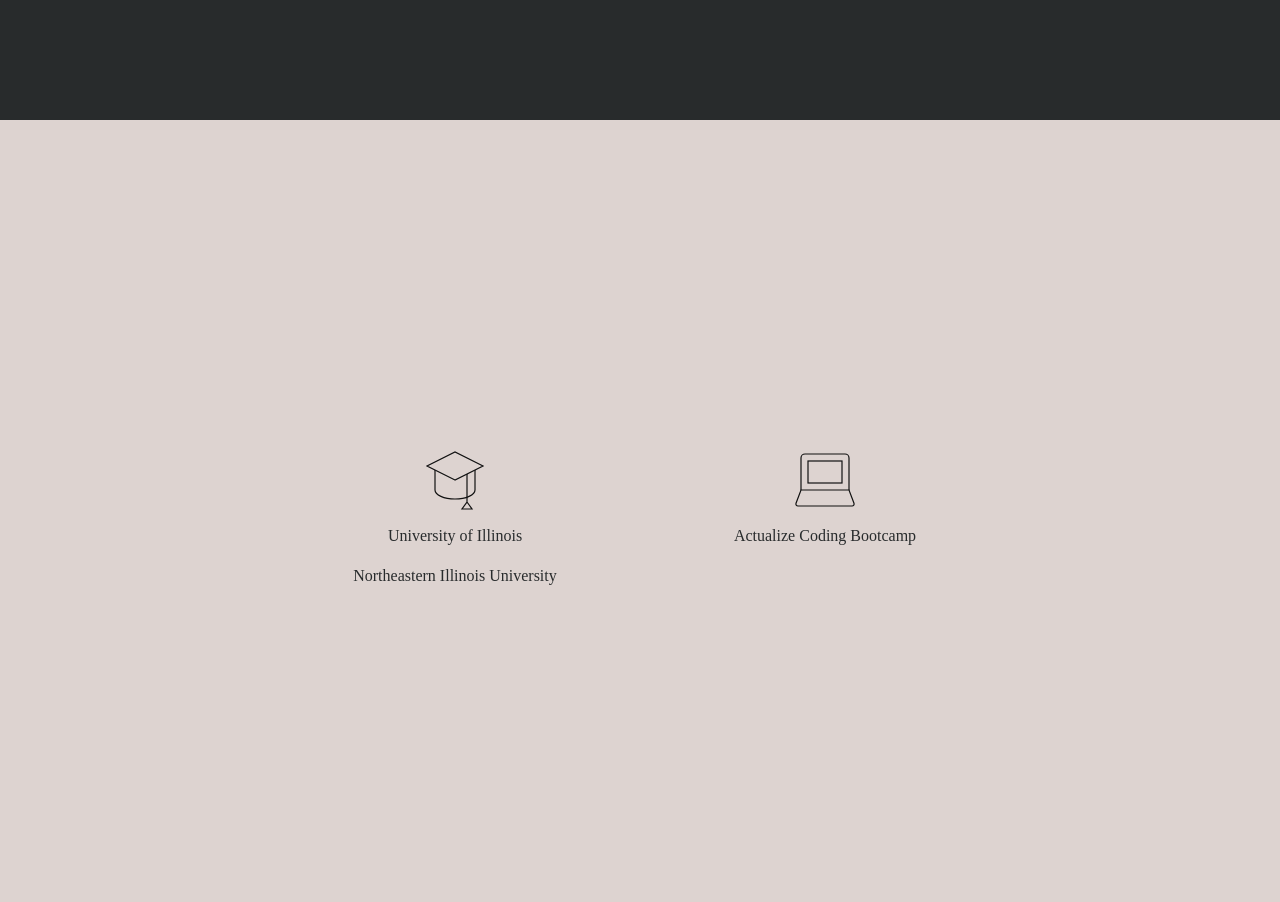
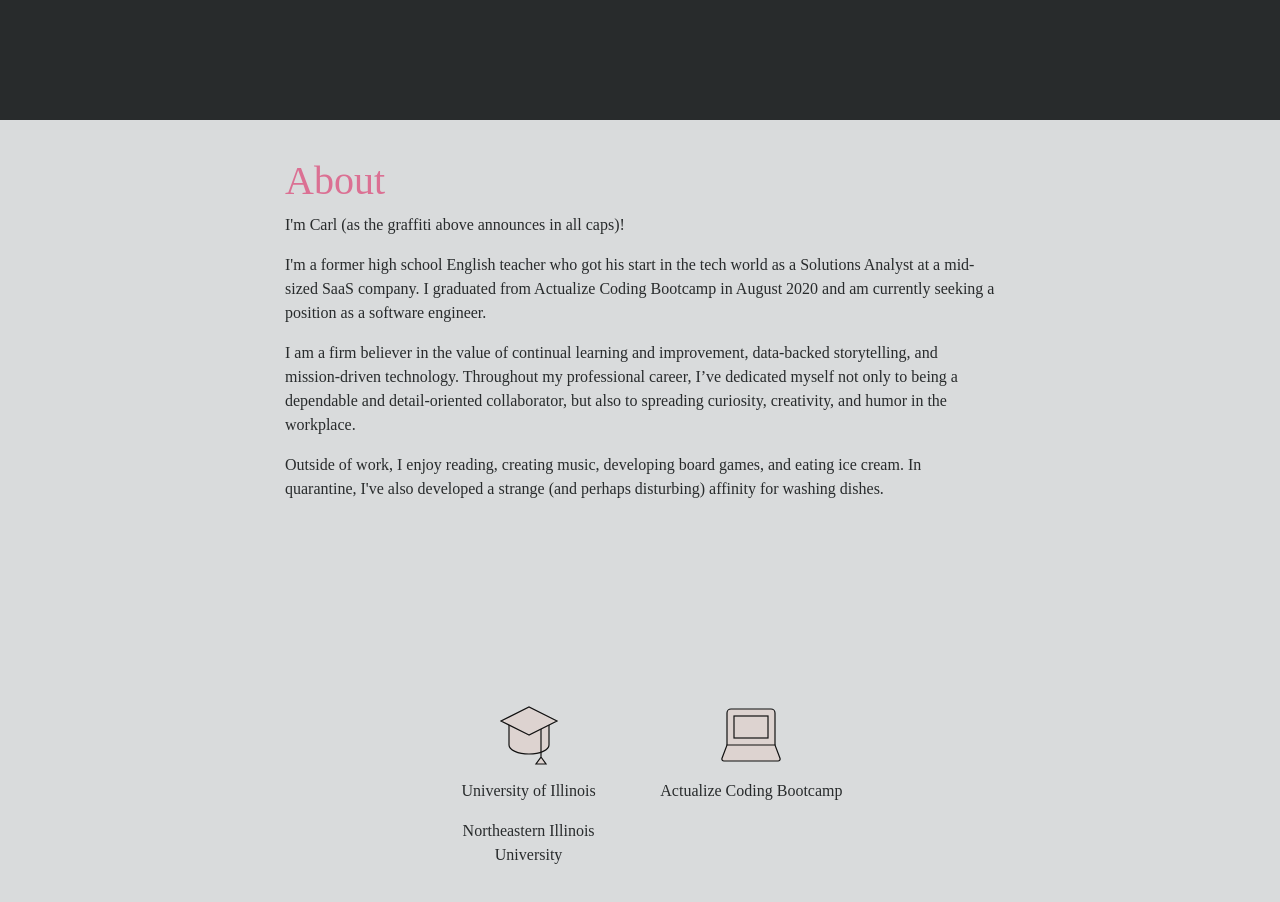
Before and after one commit to carlhauck/portfolio, a plain HTML site: page index.html in a window 1280 px wide. Shown: the part 680-1582 px from the top of the page. Drawn offline with nearby package versions, Linux system fonts and the light colour scheme.

Commit message:
adds photo to assets and adds bio text

```diff
--- a/assets/css/custom.css
+++ b/assets/css/custom.css
@@ -26,6 +26,7 @@
   --color1: #282b2c;
   --color2: #ddd3d0;
   --color3: palevioletred;
+  --color4: #d9dbdc;
 }
 
 body {
@@ -46,7 +47,7 @@
 }
 
 .section-two {
-  background-color: var(--color2);
+  background-color: var(--color4);
   color: var(--color1);
 }
 
--- a/index.html
+++ b/index.html
@@ -18,7 +18,6 @@
       <div class="d-flex flex-column justify-content-center align-items-center vh-100">
         <div class="align-self-center">
           <h1>Hi, I'm <span class="highlight">Carl Hauck</span>.</h1>
-          </p>
         </div>
         <div class="align-self-center">
           <!-- GitHub -->
@@ -39,29 +38,37 @@
   </div>
   <div class="section-two">
     <div class="container">
-      <div class="d-flex flex-row justify-content-center align-items-center vh-100">
-        <div class="col-md-4 col-sm-6">
-          <div class="flex-row text-center">
+      <div class="d-flex flex-column justify-content-center align-items-center vh-100">
+        <div class="col-md-8 justify-content-center align-items-center">
+          <h1><span class="highlight">About</span></h1>
+          <p class="p-light">I'm Carl (as the graffiti above announces in all caps)!</p>
+          <p class="p-light">I'm a former high school English teacher who got his start in the tech world as a Solutions Analyst at a mid-sized SaaS company. I graduated from Actualize Coding Bootcamp in August 2020 and am currently seeking a position as a software engineer.</p>
+          <p class="p-light">I am a firm believer in the value of continual learning and improvement, data-backed storytelling, and mission-driven technology. Throughout my professional career, I’ve dedicated myself not only to being a dependable and detail-oriented collaborator, but also to spreading curiosity, creativity, and humor in the workplace.</p>
+          <p class="p-light">Outside of work, I enjoy reading, creating music, developing board games, and eating ice cream. In quarantine, I've also developed a strange (and perhaps disturbing) affinity for washing dishes.</p>
+        </div>
+        <div class="row justify-content-center">
+          <div class="col-md-6 col-sm-6">
+            <div class="row justify-content-center">
               <!-- Universities -->
-            <a href="https://github.com/carlhauck">
               <svg xmlns="http://www.w3.org/2000/svg" width="64" height="64" viewBox="0 0 64 64"><title>hat-3-5</title><g stroke-linecap="square" stroke-linejoin="miter" stroke-width="1.2" fill="#111111" stroke="#111111"><path fill="none" stroke="#111111" stroke-miterlimit="10" d="M12,22v20c0,4.971,8.954,9,20,9 c11.046,0,20-4.029,20-9V22" stroke-linecap="butt"></path> <polyline fill="none" stroke-miterlimit="10" points="44,54 49,61 39,61 44,54 44,26 " stroke-linecap="butt"></polyline> <polygon fill="none" stroke="#111111" stroke-miterlimit="10" points="32,32 4,18 32,4 60,18 "></polygon></g></svg>
-            </a>
             </div>
-          <div class="flex-row text-center p-light">
+            <div class="row">
+              <div class="col text-center">
                 <p>University of Illinois</p>
                 <p>Northeastern Illinois University</p>
               </div>
             </div>
-        <div class="col-lg-4 col-md-6">
-          <div class="flex-row text-center">
+          </div>
+          <div class="col-md-6 col-sm-6">
+            <div class="row justify-content-center">
               <!-- Bootcamp -->
-            <a href="https://www.linkedin.com/in/carlhauck/">
               <svg xmlns="http://www.w3.org/2000/svg" width="64" height="64" viewBox="0 0 64 64"><title>laptop-3</title><g stroke-linecap="square" stroke-linejoin="miter" stroke-width="1.2" fill="#111111" stroke="#111111"><path fill="none" stroke-miterlimit="10" d="M56,42V10 c0-2.209-1.791-4-4-4H12c-2.209,0-4,1.791-4,4v32"></path> <rect x="15" y="13" fill="none" stroke-miterlimit="10" width="34" height="22"></rect> <path fill="none" stroke="#111111" stroke-miterlimit="10" d="M56,42H8L3.013,55.298 C2.523,56.605,3.49,58,4.886,58h54.228c1.396,0,2.363-1.395,1.873-2.702L56,42z"></path></g></svg>
-            </a>
             </div>
-          <div class="flex-row text-center p-light">
+            <div class="row">
+              <div class="col text-center">
                 <p>Actualize Coding Bootcamp</p>
-            <p>&nbsp;</p>
+              </div>
+            </div>
           </div>
         </div>
       </div>
```
Also changed, not shown: 1 other file. Lines whose indentation alone changed are shown as unchanged.
